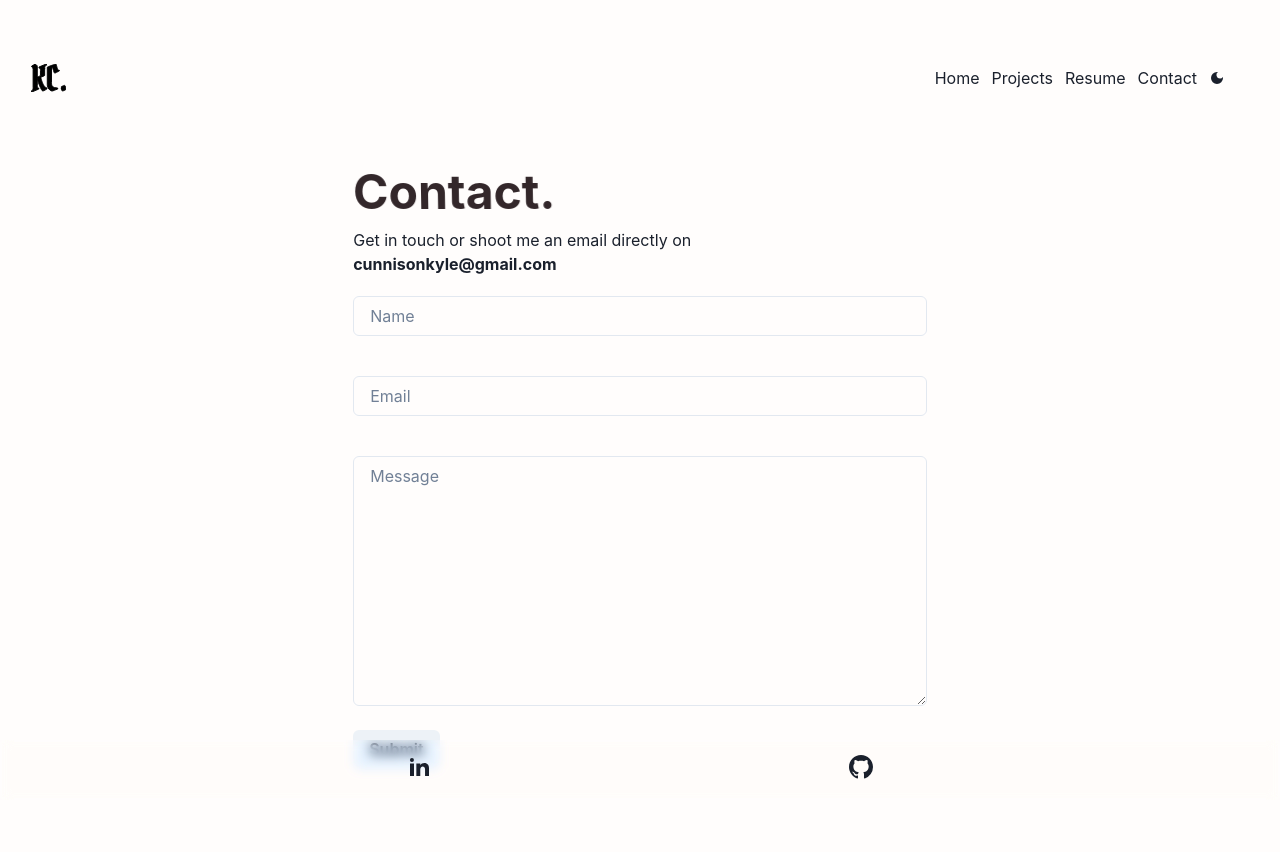
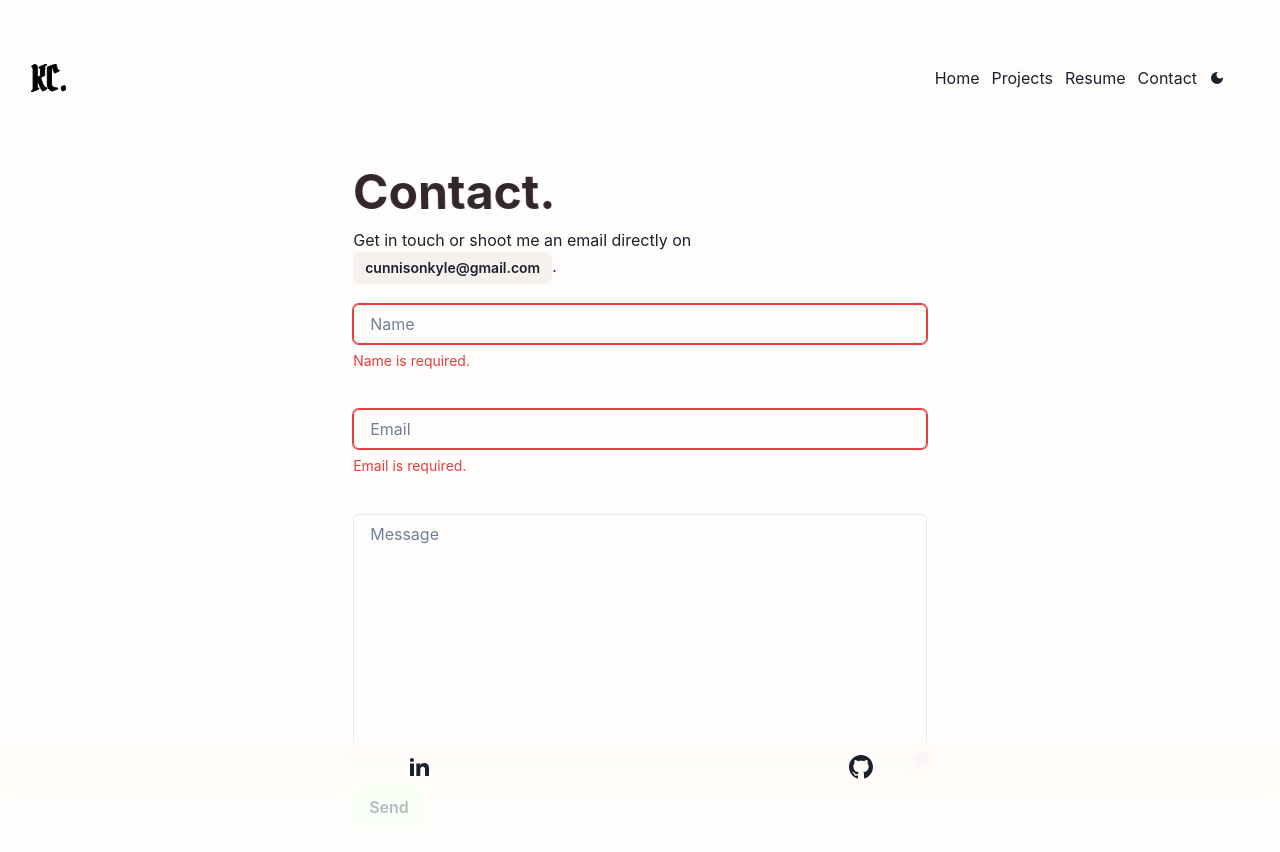
Before and after one commit to neondyis/portfolio, a Next.js app: page /contact in a window 1280 px wide. Shown: the top 852 px of the page. Built offline with nearby package versions, Linux system fonts and the light colour scheme.

Commit message:
Styling update and some validation added on contact form

```diff
--- a/src/components/ProjectCard.tsx
+++ b/src/components/ProjectCard.tsx
@@ -4,7 +4,7 @@ import Link from "next/link";
 export default function ProjectCard({name,description,categories,imgUrl,projectLink=''}: ProjectCardProp) {
     return (
         <Link href={projectLink} rel="noopener noreferrer" target="_blank">
-            <Card h={'300px'} flexDirection='column-reverse' backgroundImage={`linear-gradient(rgba(0, 0, 0, 0.1) 10%, rgba(0, 0, 0, 0.78) 80%),url(${imgUrl})`} backgroundRepeat={'no-repeat'} backgroundPosition={"center"}>
+            <Card h={'300px'} maxW={'300px'} flexDirection='column-reverse' backgroundImage={`linear-gradient(rgba(0, 0, 0, 0.1) 10%, rgba(0, 0, 0, 0.78) 80%),url(${imgUrl})`} backgroundRepeat={'no-repeat'} backgroundPosition={"center"}>
             <CardBody h={'100%'}>
                 <Text color='#ffffff'  fontWeight="bold" fontSize="2rem">{name}</Text>
                 <Text color='#ffffff' fontSize="sm" fontFamily="Blorado, sans-serif">{description}</Text>
--- a/src/pages/contact/index.tsx
+++ b/src/pages/contact/index.tsx
@@ -1,12 +1,27 @@
-import {Button, Center, Container, Flex, FormControl, FormLabel, Input, Text, Textarea} from "@chakra-ui/react";
+import {
+    Button,
+    Center,
+    Container,
+    createStandaloneToast,
+    Flex,
+    FormControl,
+    FormErrorMessage,
+    FormLabel,
+    Input,
+    Text,
+    Textarea
+} from "@chakra-ui/react";
 import emailjs from '@emailjs/browser';
 import {ChangeEvent, useRef, useState} from "react";
+import Link from "next/link";
+import { useToast } from '@chakra-ui/react'
 
 export default function Contact() {
     const [message, setMessage] = useState('');
     const [name, setName] = useState('');
     const [email, setEmail] = useState('');
     const form = useRef();
+    const { ToastContainer, toast } = createStandaloneToast()
 
 
     let handleInputChange = (e: ChangeEvent<HTMLInputElement> | ChangeEvent<HTMLTextAreaElement>, type: string) => {
@@ -24,19 +39,36 @@ export default function Contact() {
         }
     }
 
-    const sendEmail = () => {
+    const sendEmail = (e: React.FormEvent<HTMLFormElement>) => {
+        e.preventDefault();
         // @ts-ignore
         emailjs.sendForm('service_v9fe1zp', 'template_l2b5a9p', form.current, 'cH9eptZm4IEH6YDjm')
             .then((result) => {
-                console.log(result.text);
+                toast({
+                    position: 'bottom-right',
+                    title: 'Message Sent.',
+                    description: "Your message has been successfully delivered. I will respond in 1-2 days.",
+                    status: 'success',
+                    duration: 9000,
+                    isClosable: true,
+                })
             }, (error) => {
-                console.log(error.text);
+                toast({
+                    position: 'bottom-left',
+                    title: 'Message not sent.',
+                    description: "Your message has been not delivered due to an error. Please try to contact me directly by email.",
+                    status: 'error',
+                    duration: 9000,
+                    isClosable: true,
+                })
             });
+        setMessage('');
+        setName('');
+        setEmail('');
     }
 
-    const isNameInvalid = () => {
-        return name !== '';
-    }
+    const isNameInvalid = name === '';
+    const isEmailInvalid = email === '';
 
 
     return(
@@ -44,17 +76,21 @@ export default function Contact() {
             <Center>
                 <Container>
                     <Text className={'glitch'}  fontWeight="bold" fontSize="3rem" data-text={'Contact'} width='fit-content' textColor='#33272a'> Contact.</Text>
-                    <Text>Get in touch or shoot me an email directly on </Text><Text fontWeight="bold">cunnisonkyle@gmail.com</Text>
+                    <Text>Get in touch or shoot me an email directly on </Text><Link href='/contact'><Button size='sm' variant='intro'> cunnisonkyle@gmail.com </Button></Link>.
                     {/*// @ts-ignore*/}
-                    <form ref={form}>
-                        <Flex flexDirection='column' gap={10} paddingTop='20px'>
-                            <FormControl>
+                    <form ref={form} onSubmit={sendEmail}>
+                        <Flex flexDirection='column' gap={10} paddingTop='20px' >
+                            <FormControl isInvalid={isNameInvalid} isRequired>
                                 <Input placeholder='Name'  name="name" value={name} onChange={e => handleInputChange(e,'name')} />
-                                {/*<FormErrorMessage>{form.errors.name}</FormErrorMessage>*/}
+                                {isNameInvalid && (
+                                    <FormErrorMessage>Name is required.</FormErrorMessage>
+                                )}
                             </FormControl>
-                            <FormControl>
-                                <Input placeholder='Email' name="email"  value={email} onChange={e => handleInputChange(e,'email')} />
-                                {/*<FormErrorMessage>{form.errors.name}</FormErrorMessage>*/}
+                            <FormControl isInvalid={isEmailInvalid} isRequired>
+                                <Input placeholder='Email' name="email" type='email' pattern={'(^[a-zA-Z0-9_.+-]+@[a-zA-Z0-9-]+\\.[a-zA-Z0-9-.]+$)'} value={email} onChange={e => handleInputChange(e,'email')} />
+                                {isEmailInvalid && (
+                                    <FormErrorMessage>Email is required.</FormErrorMessage>
+                                )}
                             </FormControl>
                             <FormControl>
                                 <Textarea
@@ -63,14 +99,14 @@ export default function Contact() {
                                     h='250px'
                                     size='md'
                                     onChange={e => handleInputChange(e,'message')} placeholder='Message' />
-                                {/*<FormErrorMessage>{form.errors.name}</FormErrorMessage>*/}
                             </FormControl>
                         </Flex>
                         <br/>
-                        <Button onClick={sendEmail}>Submit</Button>
+                        <Button type='submit' bgColor='honeydew' color='gray.600' isDisabled={isNameInvalid || isEmailInvalid}>Send</Button>
                     </form>
                 </Container>
             </Center>
+            <ToastContainer />
         </>
     )
 }
--- a/src/pages/index.tsx
+++ b/src/pages/index.tsx
@@ -41,7 +41,7 @@ export default function Home() {
                             <Link href='/about'><Button size='sm' variant='intro'>  About </Button></Link>.
                         </Text>
                         <Text>
-                            You can send me an email at <Button size='sm' variant='intro'> cunnisonkyle@gmail.com </Button>.
+                            You can send me an email at <Link href='/contact'><Button size='sm' variant='intro'> cunnisonkyle@gmail.com </Button></Link>.
                         </Text>
                         <br/>
                         <Text fontSize="1rem">
--- a/src/pages/resume/index.tsx
+++ b/src/pages/resume/index.tsx
@@ -1,12 +1,14 @@
 import {Center, Container, Text} from "@chakra-ui/react";
-import Footer from "@/components/Footer";
 import {useState} from "react";
 import {pdfjs, Document, Page} from 'react-pdf'
+
 
 pdfjs.GlobalWorkerOptions.workerSrc = `//cdnjs.cloudflare.com/ajax/libs/pdf.js/${pdfjs.version}/pdf.worker.min.js`
 export default function Resume() {
     const [numPages, setNumPages] = useState(null);
     const [pageNumber, setPageNumber] = useState(1);
+
+
 
     // @ts-ignore
     function onDocumentLoadSuccess({ numPages }) {
```
Also changed, not shown: src/pages/projects/index.tsx (+8 -6 lines).
